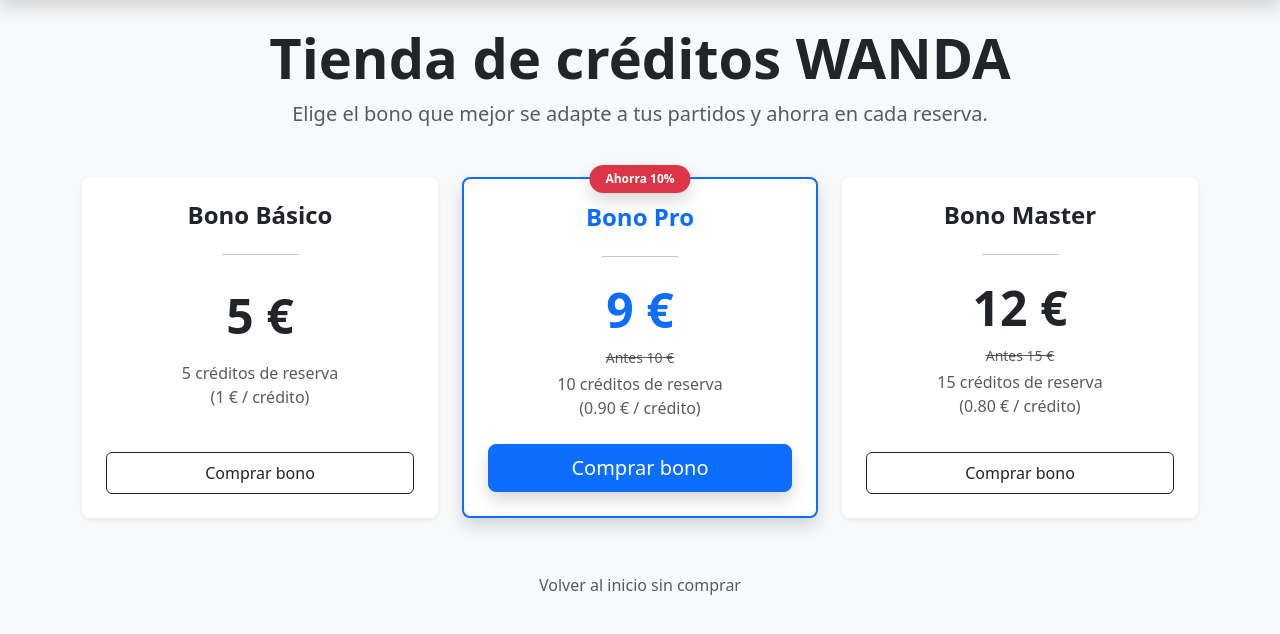
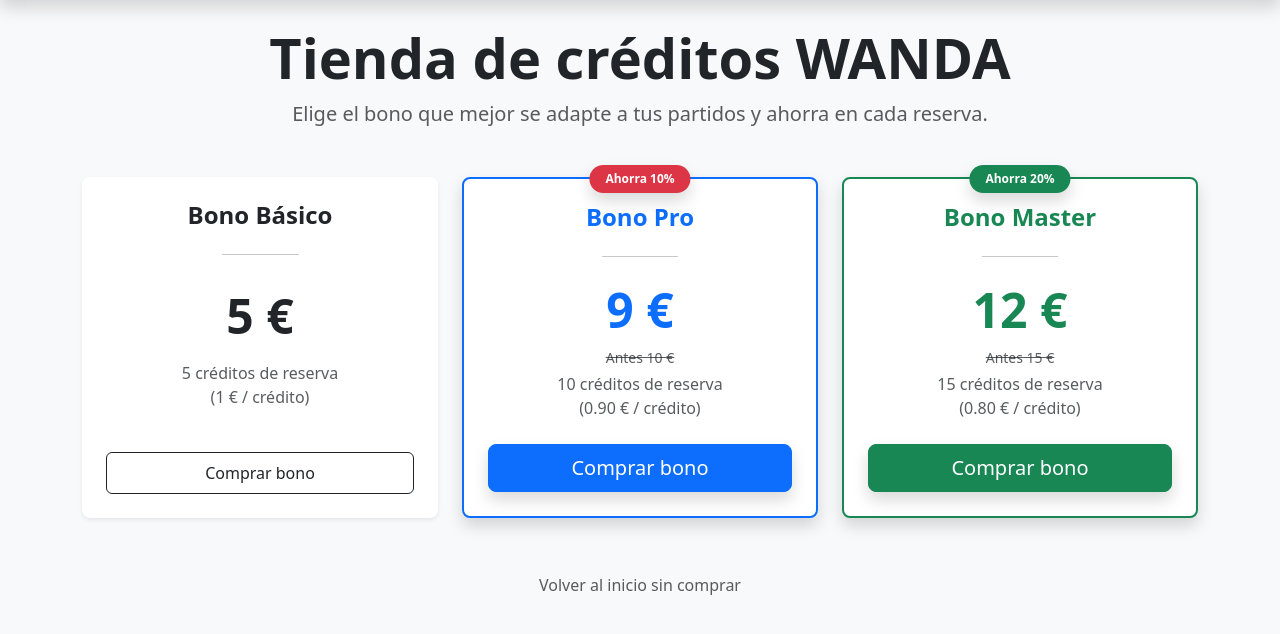
Before and after one commit to kvdl94/proyecto_padel, a Django app: page /comprar-bono/ in a window 1280 px wide. Shown: the part 62-696 px from the top of the page. Run offline with Django 5.2, Linux system fonts and the light colour scheme; a user stored in the database is signed in.

Commit message:
Finalizacion, revisar todo cuando podais

```diff
--- a/core/urls.py
+++ b/core/urls.py
@@ -24,7 +24,7 @@
     path('', views.home, name='home'),
     path('registro/', views.registro, name='registro'),
     path('login/', auth_views.LoginView.as_view(template_name='reservas/login.html'), name='login'),
-    path('logout/', auth_views.LogoutView.as_view(), name='logout'),
+    path('logout/', auth_views.LogoutView.as_view(next_page='login'), name='logout'),
 
     # Recuperación de contraseña
     path('password-reset/', auth_views.PasswordResetView.as_view(
--- a/reservas/templates/reservas/comprar_bono.html
+++ b/reservas/templates/reservas/comprar_bono.html
@@ -47,18 +47,22 @@
     </div>
 
     <div class="col-md-4 mb-4">
-        <div class="card shadow-sm border-0 h-100 text-center rounded-3">
+        <div class="card shadow border-success h-100 text-center rounded-3 position-relative" style="border-width: 2px !important;">
+            <span class="position-absolute top-0 start-50 translate-middle badge rounded-pill bg-success px-3 py-2 shadow">
+                Ahorra 20%
+            </span>
+
             <div class="card-body p-4 d-flex flex-column">
-                <h3 class="fw-bold h4">Bono Master</h3>
+                <h3 class="fw-bold h4 text-success">Bono Master</h3>
                 <hr class="mx-auto w-25">
-                <div class="display-5 my-2 fw-bold">12 €</div>
+                <div class="display-5 my-2 fw-bold text-success">12 €</div>
                 <p class="text-muted text-decoration-line-through small mb-1">Antes 15 €</p>
                 <p class="text-muted mb-4">15 créditos de reserva<br>(0.80 € / crédito)</p>
 
                 <form method="post" class="mt-auto">
                     {% csrf_token %}
                     <input type="hidden" name="cantidad" value="15">
-                    <button type="submit" class="btn btn-outline-dark w-100 py-2">Comprar bono</button>
+                    <button type="submit" class="btn btn-success btn-lg w-100 shadow py-2">Comprar bono</button>
                 </form>
             </div>
         </div>
```
Also changed, not shown: db.sqlite3.
